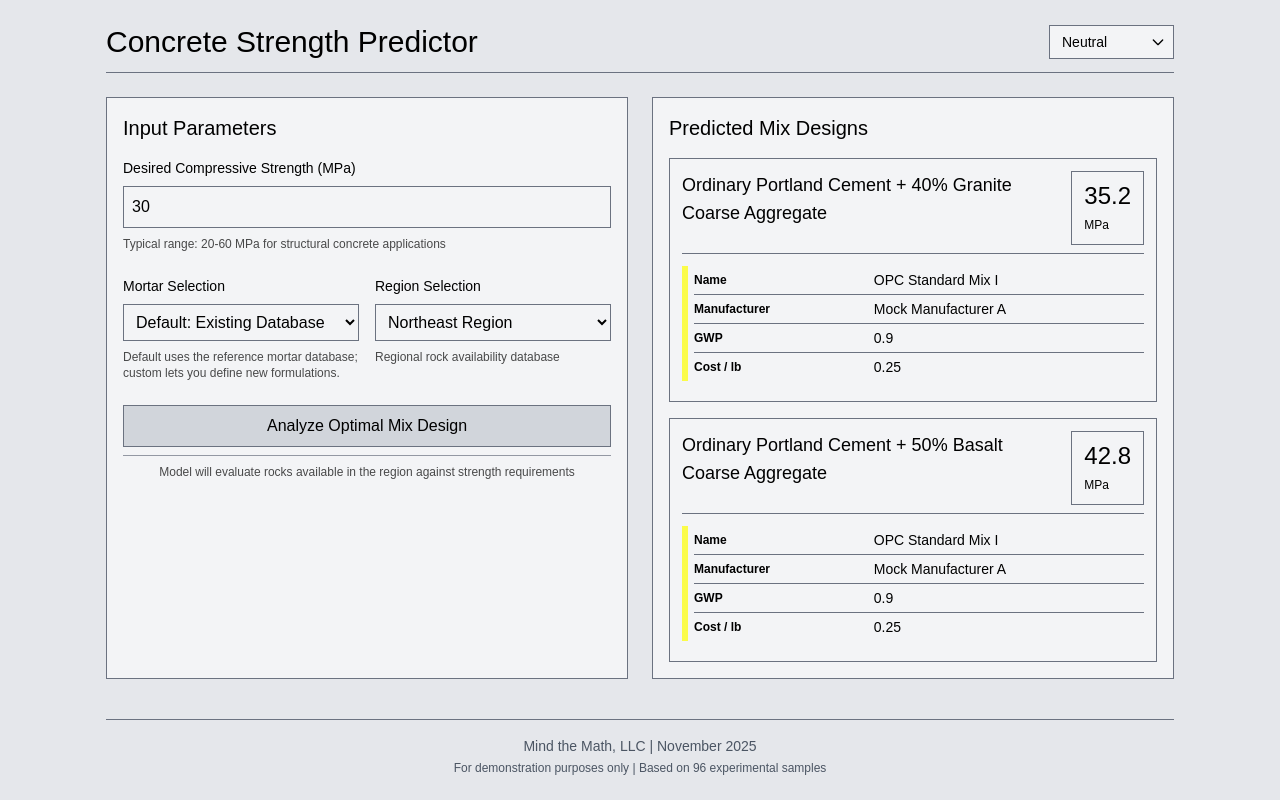
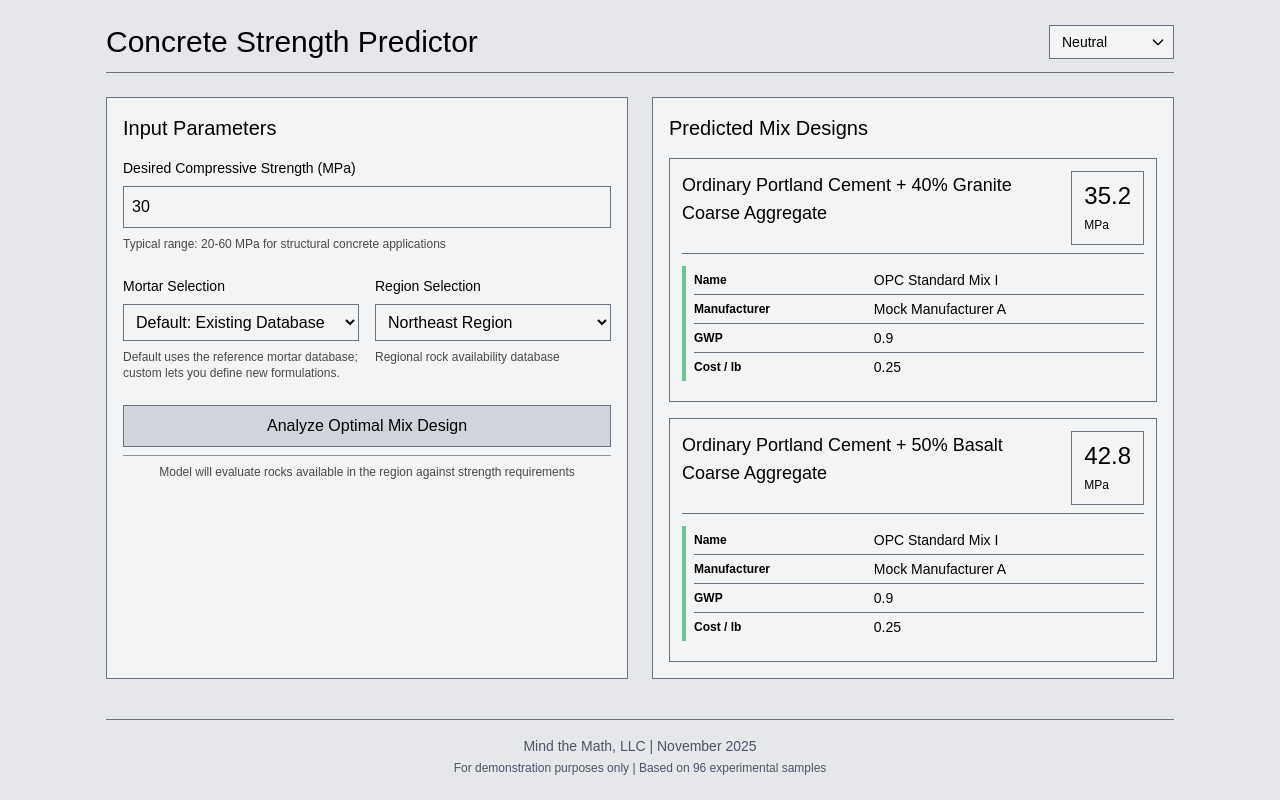
Before and after one commit to mindthemath/concrete, a React (Vite) app: page / in a window 1280 px wide. Built offline with nearby package versions, Linux system fonts and the light colour scheme.

Commit message:
metadata accent

```diff
--- a/src/components/OutputPanel.tsx
+++ b/src/components/OutputPanel.tsx
@@ -53,6 +53,23 @@ interface OutputPanelProps {
 const OutputPanel: React.FC<OutputPanelProps> = ({ result, loading, error, mortarMode, customMortars }) => {
   const { themeId } = useTheme()
   const isConstruction = themeId === 'construction'
+
+  // Get the appropriate accent color for the metadata border based on theme
+  const getMetadataAccentColor = () => {
+    if (isConstruction) {
+      return 'linear-gradient(to right, rgba(255, 255, 0, 0.7) 0%, rgba(255, 255, 0, 0.7) 6px, transparent 6px)'
+    }
+    switch (themeId) {
+      case 'simple-light':
+        return 'linear-gradient(to right, rgba(185, 28, 28, 0.6) 0%, rgba(185, 28, 28, 0.6) 4px, transparent 4px)' // dark red
+      case 'simple-dark':
+        return 'linear-gradient(to right, rgba(59, 130, 246, 0.6) 0%, rgba(59, 130, 246, 0.6) 4px, transparent 4px)' // blue
+      case 'neutral':
+        return 'linear-gradient(to right, rgba(22, 163, 74, 0.6) 0%, rgba(22, 163, 74, 0.6) 4px, transparent 4px)' // green
+      default:
+        return 'linear-gradient(to right, rgba(22, 163, 74, 0.6) 0%, rgba(22, 163, 74, 0.6) 4px, transparent 4px)'
+    }
+  }
 
   // Placeholder/mock data for demonstration
   const mockResult: ApiResponse = {
@@ -125,9 +142,19 @@ const OutputPanel: React.FC<OutputPanelProps> = ({ result, loading, error, morta
 
   return (
     <section className="border p-4" style={{ borderColor: 'var(--theme-panel-border)', backgroundColor: 'var(--theme-panel-bg)', color: 'var(--theme-panel-text)' }}>
-      <h2 className="text-xl mb-4">
-      Predicted Mix Designs
-      {displayResult?.mocked ? ' (Mocked)' : ''}
+      <h2 className="text-xl mb-4 relative inline-block">
+        <span className="relative z-10">Predicted Mix Designs{displayResult?.mocked ? ' (Mocked)' : ''}</span>
+        {isConstruction && (
+          <span
+            className="absolute left-0 top-0 bottom-0 pointer-events-none"
+            style={{
+              width: '100%',
+              backgroundColor: 'rgba(255, 255, 0, 0.7)',
+              transform: 'skewX(-2deg)',
+              zIndex: 0,
+            }}
+          />
+        )}
       </h2>
 
       <div className="space-y-4">
@@ -162,7 +189,7 @@ const OutputPanel: React.FC<OutputPanelProps> = ({ result, loading, error, morta
             </div>
 
             <div className="pl-3 my-2 relative" style={{
-              background: 'linear-gradient(to right, rgba(255, 255, 0, 0.7) 0%, rgba(255, 255, 0, 0.7) 6px, transparent 6px)'
+              background: getMetadataAccentColor()
             }}>
 
               {/* Mortar meta table */}
```
